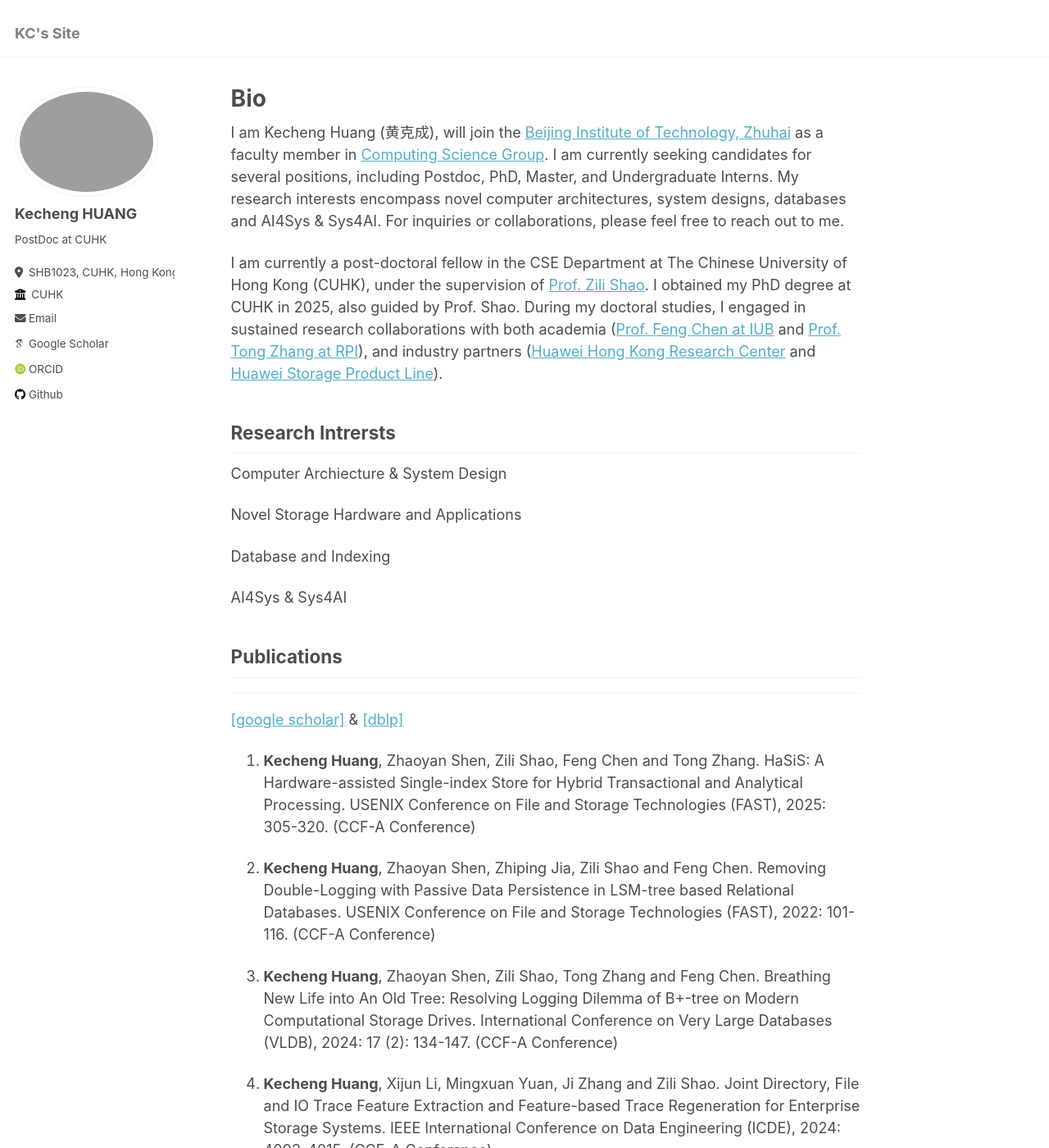
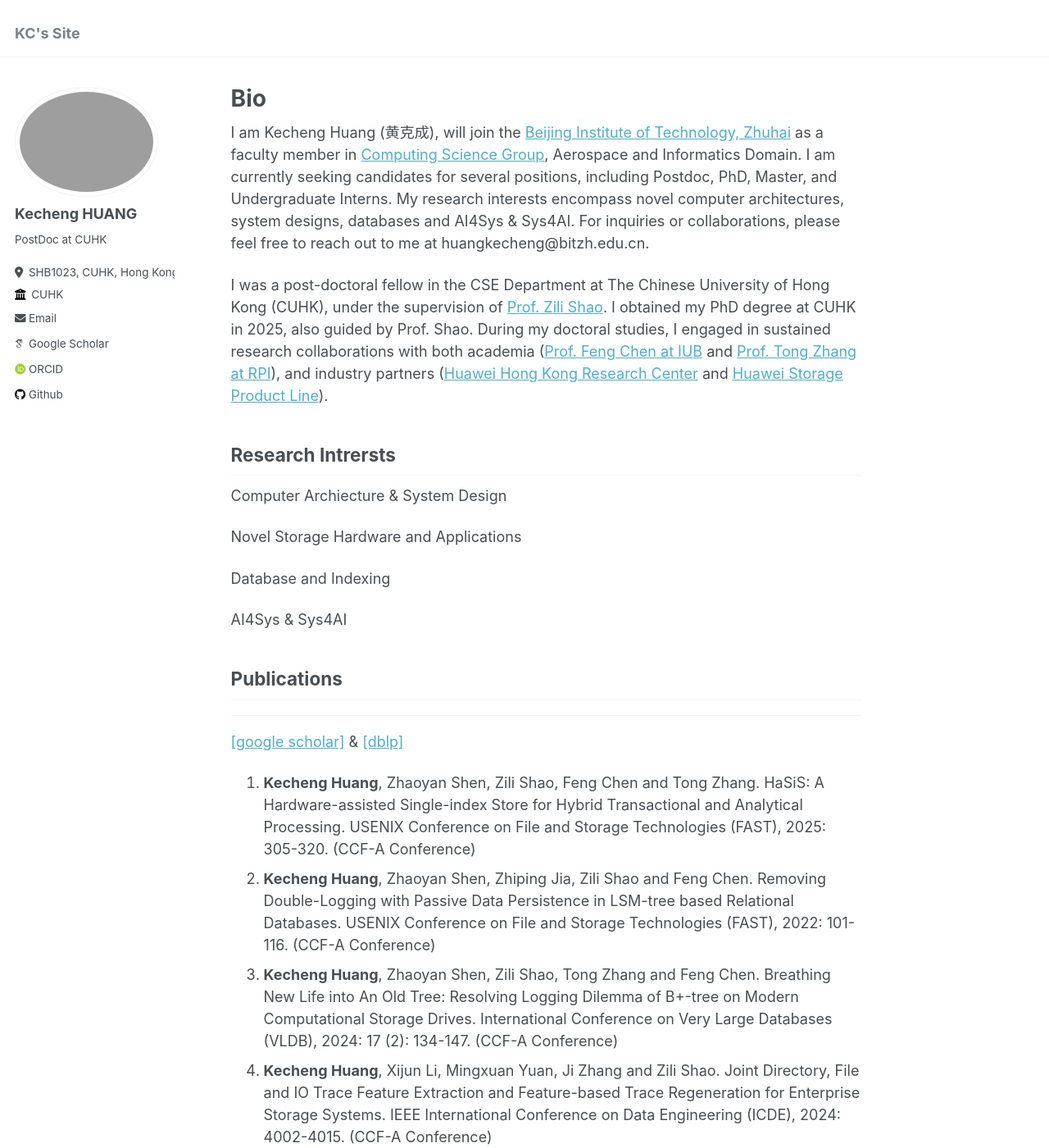
Before and after one commit to ericaloha/ericaloha.github.io, a Jekyll site: the page built from _pages/about.md, in a window 1280 px wide and 1400 px high. Shown: the whole window at 82% size. Built offline with Jekyll 4.4.1, drawn with Linux system fonts in a browser that asks for light colours; some web fonts are replaced; part of the change alters nothing that is shown; some of the changed text lies outside the part shown.

Commit message:
Update about.md

```diff
--- a/_pages/about.md
+++ b/_pages/about.md
@@ -5,9 +5,9 @@ author_profile: true
 
 ---
 
-I am Kecheng Huang (黄克成), will join the [Beijing Institute of Technology, Zhuhai](https://zh.bit.edu.cn/) as a faculty member in [Computing Science Group](https://ai.bitzh.edu.cn/cs/). I am currently seeking candidates for several positions, including Postdoc, PhD, Master, and Undergraduate Interns. My research interests encompass novel computer architectures, system designs, databases and AI4Sys & Sys4AI. For inquiries or collaborations, please feel free to reach out to me.
+I am Kecheng Huang (黄克成), will join the [Beijing Institute of Technology, Zhuhai](https://zh.bit.edu.cn/) as a faculty member in [Computing Science Group](https://ai.bitzh.edu.cn/cs/), Aerospace and Informatics Domain. I am currently seeking candidates for several positions, including Postdoc, PhD, Master, and Undergraduate Interns. My research interests encompass novel computer architectures, system designs, databases and AI4Sys & Sys4AI. For inquiries or collaborations, please feel free to reach out to me at huangkecheng@bitzh.edu.cn.
 
-I am currently a post-doctoral fellow in the CSE Department at The Chinese University of Hong Kong (CUHK), under the supervision of [Prof. Zili Shao]((http://www.cse.cuhk.edu.hk/~shao/)). I obtained my PhD degree at CUHK in 2025, also guided by Prof. Shao. During my doctoral studies, I engaged in sustained research collaborations with both academia ([Prof. Feng Chen at IUB](https://homes.luddy.indiana.edu/fchen25/) and [Prof. Tong Zhang at RPI](https://sites.ecse.rpi.edu/~tzhang/)), and industry partners ([Huawei Hong Kong Research Center](https://career.huawei.com/reccampportal/hk/portal/huaweilife.html) and [Huawei Storage Product Line](https://e.huawei.com/cn/products/storage)).
+I was a post-doctoral fellow in the CSE Department at The Chinese University of Hong Kong (CUHK), under the supervision of [Prof. Zili Shao]((http://www.cse.cuhk.edu.hk/~shao/)). I obtained my PhD degree at CUHK in 2025, also guided by Prof. Shao. During my doctoral studies, I engaged in sustained research collaborations with both academia ([Prof. Feng Chen at IUB](https://homes.luddy.indiana.edu/fchen25/) and [Prof. Tong Zhang at RPI](https://sites.ecse.rpi.edu/~tzhang/)), and industry partners ([Huawei Hong Kong Research Center](https://career.huawei.com/reccampportal/hk/portal/huaweilife.html) and [Huawei Storage Product Line](https://e.huawei.com/cn/products/storage)).
 
 ## Research Intrersts
 
@@ -26,23 +26,17 @@ AI4Sys & Sys4AI
 
 [[google scholar]](https://scholar.google.com/citations?user=rPhW368AAAAJ&hl)  & [[dblp]](https://dblp.org/pid/295/7080.html)
 
-1.	**Kecheng Huang**, Zhaoyan Shen, Zili Shao, Feng Chen and Tong Zhang. HaSiS: A Hardware-assisted Single-index Store for Hybrid Transactional and Analytical Processing. USENIX Conference on File and Storage Technologies (FAST), 2025: 305-320. (CCF-A Conference)
-
-2.	**Kecheng Huang**, Zhaoyan Shen, Zhiping Jia, Zili Shao and Feng Chen. Removing Double-Logging with Passive Data Persistence in LSM-tree based Relational Databases. USENIX Conference on File and Storage Technologies (FAST), 2022: 101-116. (CCF-A Conference)
-
-3.	**Kecheng Huang**, Zhaoyan Shen, Zili Shao, Tong Zhang and Feng Chen. Breathing New Life into An Old Tree: Resolving Logging Dilemma of B+-tree on Modern Computational Storage Drives. International Conference on Very Large Databases (VLDB), 2024: 17 (2): 134-147. (CCF-A Conference)
-
-4.	**Kecheng Huang**, Xijun Li, Mingxuan Yuan, Ji Zhang and Zili Shao. Joint Directory, File and IO Trace Feature Extraction and Feature-based Trace Regeneration for Enterprise Storage Systems. IEEE International Conference on Data Engineering (ICDE), 2024: 4002-4015. (CCF-A Conference)
-
-5.	**Kecheng Huang**, Zhiping Jia, Zhaoyan Shen, Zili Shao and Feng Chen. Less is More: De-amplifying I/Os for Key-value Stores with a Log-assisted LSM Tree. IEEE International Conference on Data Engineering (ICDE), 2021: 612-623. (CCF-A Conference)
-
-6.	Xiangao Chen, Tianyu Wang, **Kecheng Huang*** (Corresponding Author), Zili Shao. TPGraph: A Highly-scalable Time-partitioned Graph Model for Tracing Blockchain. ACM International Systems and Storage Conference (SYSTOR), 2024: 25-38. (CCF-C Conference)
-
-7.	Zixuan Huang, Tianyu Wang, **Kecheng Huang**, Zelin Du, Zili Shao. Expanding Logical Space Freely: A Memory-efficient Mapping Table Design for Compressional SSDs. ACM/IEEE Design Automation Conference (DAC), 2025: 1-6. (CCF-A Conference)
-
-8.	Zelin Du, Shaoqi Li, Zixuan Huang, Jin Xue, **Kecheng Huang**, Tianyu Wang, Zili Shao. PipeSSD: A Lock-free Pipelined SSD Firmware Design for Multi-core Architecture. ACM/IEEE Design Automation Conference (DAC), 2024: 1-6. (CCF-A Conference)
-
-9.	Zelin Du, **Kecheng Huang**, Tianyu Wang, Xin Yao, Renhai Chen, Zili Shao. A Practical Learning-Based FTL for Memory Constrained Mobile Flash Storage. Design, Automation & Test in Europe Conference (DATE), 2025: 1-7. (CCF-B Conference)
+1. **Kecheng Huang**, Zhaoyan Shen, Zili Shao, Feng Chen and Tong Zhang. HaSiS: A Hardware-assisted Single-index Store for Hybrid Transactional and Analytical Processing. USENIX Conference on File and Storage Technologies (FAST), 2025: 305-320. (CCF-A Conference)
+2. **Kecheng Huang**, Zhaoyan Shen, Zhiping Jia, Zili Shao and Feng Chen. Removing Double-Logging with Passive Data Persistence in LSM-tree based Relational Databases. USENIX Conference on File and Storage Technologies (FAST), 2022: 101-116. (CCF-A Conference)
+3. **Kecheng Huang**, Zhaoyan Shen, Zili Shao, Tong Zhang and Feng Chen. Breathing New Life into An Old Tree: Resolving Logging Dilemma of B+-tree on Modern Computational Storage Drives. International Conference on Very Large Databases (VLDB), 2024: 17 (2): 134-147. (CCF-A Conference)
+4. **Kecheng Huang**, Xijun Li, Mingxuan Yuan, Ji Zhang and Zili Shao. Joint Directory, File and IO Trace Feature Extraction and Feature-based Trace Regeneration for Enterprise Storage Systems. IEEE International Conference on Data Engineering (ICDE), 2024: 4002-4015. (CCF-A Conference)
+5. **Kecheng Huang**, Zhiping Jia, Zhaoyan Shen, Zili Shao and Feng Chen. Less is More: De-amplifying I/Os for Key-value Stores with a Log-assisted LSM Tree. IEEE International Conference on Data Engineering (ICDE), 2021: 612-623. (CCF-A Conference)
+6. Jiaxian Chen, Haoran Duan, Zhenxuan Ou, Qin Chen, Shangyu Wu, **Kecheng Huang*** (Corresponding Author), Rui Mao and Yi Wang. FreeBit: Unleashing the Performance Potential of Low-Bit LLMs through PIM. DAC 2026 (Just Accepted).
+7. Yi Wang, Yongxin Shen, Yongbiao Zhu, Tianyu Wang, Chenlin Ma, Jiaxian Chen, **Kecheng Huang*** (Corresponding Author) and Rui Mao. SpecANNS: Accelerating Graph-based Approximate Nearest Neighbor Search with Speculative In-Storage Computing. DAC 2026 (Just Accepted)
+8. Xiangao Chen, Tianyu Wang, **Kecheng Huang*** (Corresponding Author), Zili Shao. TPGraph: A Highly-scalable Time-partitioned Graph Model for Tracing Blockchain. ACM International Systems and Storage Conference (SYSTOR), 2024: 25-38. (CCF-C Conference)
+9. Zixuan Huang, Tianyu Wang, **Kecheng Huang**, Zelin Du, Zili Shao. Expanding Logical Space Freely: A Memory-efficient Mapping Table Design for Compressional SSDs. ACM/IEEE Design Automation Conference (DAC), 2025: 1-6. (CCF-A Conference)
+10. Zelin Du, Shaoqi Li, Zixuan Huang, Jin Xue, **Kecheng Huang**, Tianyu Wang, Zili Shao. PipeSSD: A Lock-free Pipelined SSD Firmware Design for Multi-core Architecture. ACM/IEEE Design Automation Conference (DAC), 2024: 1-6. (CCF-A Conference)
+11. Zelin Du, **Kecheng Huang**, Tianyu Wang, Xin Yao, Renhai Chen, Zili Shao. A Practical Learning-Based FTL for Memory Constrained Mobile Flash Storage. Design, Automation & Test in Europe Conference (DATE), 2025: 1-7. (CCF-B Conference)
 
 ## Service
 
```
